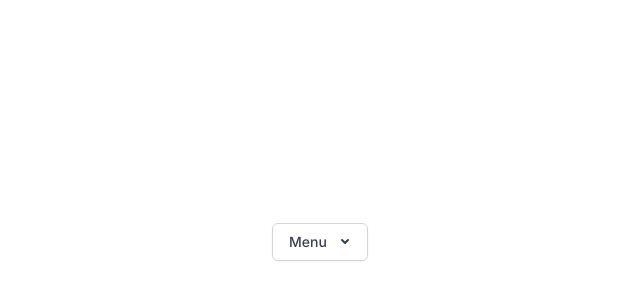
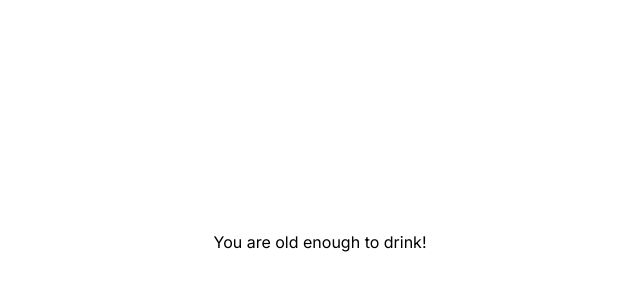
Before and after one commit to digimantra/DML-NPM-Packages, a React (Vite) app: page / in a window 1280 px wide. Shown: the part 158-458 px from the top of the page, without its empty margins (320-960 px from the left). Built offline with nearby package versions, Linux system fonts and the light colour scheme.

Commit message:
conditionals if-else

```diff
--- a/src/App.jsx
+++ b/src/App.jsx
@@ -1,315 +1,27 @@
-import { useState } from "react";
-import {Menu} from "./stories/Menu/Menu"
+import { If, Else, Then } from "./stories/Conditionals/Conditionals";
 
-// const title = [
-//   {
-// id:1,
-// name:"name",
-// },
-
-// {
-//   id:2,
-//   name:"Age"
-//   },
-
-//   {
-//     id:3,
-//     name:"email"
-//     },
-
-//     {
-//       id:4,
-//       name:"contact"
-//       },
-
-//       {
-//         id:5,
-//         name:"order"
-//         },
-
-//         {
-//           id:6,
-//           name:"price"
-//           },
-
-//           {
-
-//             id:7,
-//             name:"status"
-//           }
-// ];
-
-// const rows= [
-//   {
-//     key:1,
-//       name: "John",
-//       age: 30,
-//       email: "john@example.com",
-//       contact: "+1234567890",
-//       order: "ABC123",
-//       price: 50,
-//       status: "pending"
-//   },
-//   {
-
-//     key:2,
-//       name: "Alice",
-//       age: 25,
-//       email: "alice@example.com",
-//       contact: "+1987654321",
-//       order: "DEF456",
-//       price: 70,
-//       status: "completed"
-//   },
-//   {
-//     key:3,
-//       name: "Bob",
-//       age: 35,
-//       email: "bob@example.com",
-//       contact: "+1122334455",
-//       order: "GHI789",
-//       price: 100,
-//       status: "pending"
-//   },
-//   {
-//     key:4,
-//       name: "Julius",
-//       age: 38,
-//       email: "julius@example.com",
-//       contact: "+114253655",
-//       order: "GHI780",
-//       price: 130,
-//       status: "resolved"
-//   },
-//   {
-//     key:5,
-//       name: "Julius",
-//       age: 38,
-//       email: "julius@example.com",
-//       contact: "+114253655",
-//       order: "GHI780",
-//       price: 130,
-//       status: "resolved"
-//   },
-//   {
-//     key:6,
-//       name: "Julius",
-//       age: 38,
-//       email: "julius@example.com",
-//       contact: "+114253655",
-//       order: "GHI780",
-//       price: 130,
-//       status: "resolved"
-//   },
-//   {
-//     key:7,
-//       name: "Julius",
-//       age: 38,
-//       email: "julius@example.com",
-//       contact: "+114253655",
-//       order: "GHI780",
-//       price: 130,
-//       status: "resolved"
-//   },
-//   {
-//     key:8,
-//       name: "Julius",
-//       age: 38,
-//       email: "julius@example.com",
-//       contact: "+114253655",
-//       order: "GHI780",
-//       price: 130,
-//       status: "resolved"
-//   },
-//   {
-//     key:9,
-//       name: "Julius",
-//       age: 38,
-//       email: "julius@example.com",
-//       contact: "+114253655",
-//       order: "GHI780",
-//       price: 130,
-//       status: "resolved"
-//   },{
-//     key:10,
-//       name: "Julius",
-//       age: 38,
-//       email: "julius@example.com",
-//       contact: "+114253655",
-//       order: "GHI780",
-//       price: 130,
-//       status: "resolved"
-//   },{
-//     key:11,
-//       name: "Julius",
-//       age: 38,
-//       email: "julius@example.com",
-//       contact: "+114253655",
-//       order: "GHI780",
-//       price: 130,
-//       status: "resolved"
-//   },{
-//     key:12,
-//       name: "Julius",
-//       age: 38,
-//       email: "julius@example.com",
-//       contact: "+114253655",
-//       order: "GHI780",
-//       price: 130,
-//       status: "resolved"
-//   },{
-//     key:13,
-//       name: "Julius",
-//       age: 38,
-//       email: "julius@example.com",
-//       contact: "+114253655",
-//       order: "GHI780",
-//       price: 130,
-//       status: "resolved"
-//   },{
-//     key:14,
-//       name: "Julius",
-//       age: 38,
-//       email: "julius@example.com",
-//       contact: "+114253655",
-//       order: "GHI780",
-//       price: 130,
-//       status: "resolved"
-//   },{
-//     key:15,
-//       name: "Julius",
-//       age: 38,
-//       email: "julius@example.com",
-//       contact: "+114253655",
-//       order: "GHI780",
-//       price: 130,
-//       status: "resolved"
-//   },{
-//     key:16,
-//       name: "Julius",
-//       age: 38,
-//       email: "julius@example.com",
-//       contact: "+114253655",
-//       order: "GHI780",
-//       price: 130,
-//       status: "resolved"
-//   }
-// ];
-
-
-//For menu
-
-
-//For Charts
-// const lineChartData = {
-//   labels:["Jan", "Feb", "Mar", "Apr", "May", "Jun", "Jul", "Aug", "Sep", "Oct", "Nov", "Dec"],
-//   datasets: [
-//     {
-//       label: "Product1",
-//       data: [100, 200, 300, 200, 150, 500, 600,300, 200, 150, 500, 600], // Added data point for Sunday
-//       borderColor: "red",
-//       backgroundColor: "red",
-//       stack: 'Stack 1',
-//     },
-//     {
-//       label: "Product2",
-//       data: [200, 300, 250, 100, 150, 600, 400,200, 300, 250, 100, 150,], // Added data point for Sunday
-//       borderColor: "blue",
-//       backgroundColor: "blue",
-//       stack: 'Stack 2',
-//     },
-
-//     {
-//       label: "Product3",
-//       data: [350, 150, 400, 200, 500, 300, 450, 250, 350, 200, 300, 250], // Different data values
-//       borderColor: "teal",
-//       backgroundColor: "teal",
-//       stack: 'Stack 3',
-//     }
-
-//   ]
-// };
-
-
-// For notifications
-// const data = [
-//   {
-//     id: 1,
-//     notificationContent: "A new user has been registered",
-//     dateTime: "Apr 09, 2024 12:52:18"
-//   },
-//   {
-//     id: 2,
-//     notificationContent: "Your account has been updated",
-//     dateTime: "Apr 10, 2024 09:20:45"
-//   },
-//   {
-//     id: 3,
-//     notificationContent: "You have a new message",
-//     dateTime: "Apr 11, 2024 15:10:32"
-//   },
-//   {
-//     id: 4,
-//     notificationContent: "Payment received",
-//     dateTime: "Apr 12, 2024 17:30:00"
-//   },
-//   {
-//     id: 5,
-//     notificationContent: "Reminder: Webinar tomorrow",
-//     dateTime: "Apr 13, 2024 10:00:00"
-//   },
-//   {
-//     id: 6,
-//     notificationContent: "Your subscription expires soon",
-//     dateTime: "Apr 14, 2024 14:45:00"
-//   },
-//   {
-//     id: 7,
-//     notificationContent: "New feature released: Dark mode",
-//     dateTime: "Apr 15, 2024 08:00:00"
-//   }
-// ];
 
 
 
 const App = () => {
-  const menuItems = [
-    {
-      title: 'Home',
-    },
-    {
-      title: 'Services',
-      submenu: [
-        {
-          title: 'Service 1',
-        },
-        {
-          title: 'Service 2',
-        },
-      ],
-    },
-    {
-      title: 'About Us',
-    },
-  ];
+  // Example age and drinkingAge
+  const age = 28;
+  const drinkingAge = 21;
 
+  const condition = age >=drinkingAge
 
   return (
     <div className="flex items-center justify-center h-screen">
-    <Menu title="Menu" items={menuItems}/>
-
+      <If condition={condition}>
+        <Then>
+          <div>You are old enough to drink!</div>
+        </Then>
+        <Else>
+          <div>You are not old enough to drink.</div>
+        </Else>
+      </If>
     </div>
   );
 };
 
 export default App;
-
-
-
-    {/* <Table rows={rows} titles={title}/> */}
-    {/* <Carousel items={DATA} {...args}/> */}
-    {/* <Menu menu={dropMenu} show={show} setShow={setShow}/> */}
-    {/* <Icons name="driver" filled fill="#000" height="30" width="30" /> */}
-    {/* <Chart data={lineChartData} title="Sale" type="bar"/> */}
-
-    {/* <Actions list={list} show={show} position="left" setShow={handleToggleAction} customButton={button}/> */}
--- /dev/null
+++ b/src/stories/Conditionals/Conditionals.jsx
@@ -0,0 +1,90 @@
+import PropTypes from "prop-types";
+import React, { Fragment } from "react";
+
+
+
+// Function to resolve condition
+const getConditionResult = (condition) => {
+    const conditionResult = Boolean(
+      typeof condition === "function" ? condition() : condition
+    );
+
+    return conditionResult;
+};
+
+
+//To check if function has than or catch method
+const isFunction=(input)=> {
+    return typeof input === 'function';
+  }
+
+const hasThen= (input)=>{
+    return Reflect.has(input, 'then') && isFunction(input.then);
+  }
+
+const hasCatch = (input) =>{
+    return Reflect.has(input, 'catch') && isFunction(input.catch);
+  }
+
+  /**
+   * Verify if an object is a promise.
+   */
+const isThenable=(input)=> {
+    if (typeof input !== 'object' || input === null) return false;
+    return input instanceof Promise || (input !== Promise.prototype && hasThen(input) && hasCatch(input));
+  }
+
+// If Component
+const If = ({ condition, children }) => {
+
+
+  if (isThenable(condition)) {
+ condition.then((value) => {
+      console.log('Resolved:', value);
+    }).catch((error) => {
+      console.error('Rejected:', error);
+    });
+  } else {
+    console.error('Not a thenable object');
+  }
+
+
+  const conditionResult = getConditionResult(condition);
+
+
+  return (
+    <Fragment>
+      {React.Children.toArray(children).find(
+        (c) => (c.type !== Else) !== !conditionResult
+      ) || null}
+    </Fragment>
+  );
+};
+
+If.propTypes = {
+  condition: PropTypes.oneOfType([
+    PropTypes.bool,
+    PropTypes.func // Allow condition to be a function
+  ]).isRequired,
+  children: PropTypes.node.isRequired,
+};
+
+// Then Component
+const Then = ({ children }) => {
+  return <Fragment>{children}</Fragment>;
+};
+
+Then.propTypes = {
+  children: PropTypes.node.isRequired,
+};
+
+// Else Component
+const Else = ({ children }) => {
+  return <Fragment>{children}</Fragment>;
+};
+
+Else.propTypes = {
+  children: PropTypes.node.isRequired,
+};
+
+export { If, Else, Then };
--- a/src/stories/Notifications/Notifications.jsx
+++ b/src/stories/Notifications/Notifications.jsx
@@ -40,19 +40,20 @@ const [ show, setShow] = useState(false)
 
   return (
 
+
   <div className="relative">
         {/* TOP NOTIFICATION INDICATOR */}
-    <div onClick={()=> setShow(!show)} className="mt-0.5 relative w-fit  cursor-pointer">
-
-        {!allRead &&(
-         <div className="absolute p-1 bg-red-500 rounded-full left-2"></div>
-        )}
+    <div onClick={()=> setShow(!show)} className="mt-0.5 relative cursor-pointer">
 
         {icon}
     </div>
 
+    {!allRead &&(
+         <div className="absolute p-1 bg-red-500 rounded-full top-0 left-5"></div>
+    )}
 
-    <div className={`${show ? "": "hidden"} absolute z-10 top-8 -translate-x-6  w-72 h-auto px-4 bg-[#fafbff] shadow-lg rounded-lg`}>
+
+    <div className={`${show ? "": "hidden"} absolute z-10 top-8 -translate-x-2  w-80 h-auto px-4 bg-[#fafbff] shadow-lg rounded-lg`}>
       {/* Notifications heading */}
       <div className="flex items-center justify-between py-3.5 px-2">
         <div className="font-medium text-xs leading-4">Notifications</div>
@@ -71,7 +72,7 @@ const [ show, setShow] = useState(false)
 
 
           <div className={`flex items-start gap-2 ${
-          readStatus[el.id] ? "bg-gray-50" : "bg-gray-200"
+          readStatus[el.id] ? "bg-white" : "bg-gray-100"
         } cursor-pointer p-2 rounded-md`}>
 
           <svg width="14" height="16" viewBox="0 0 14 16" fill="none" xmlns="http://www.w3.org/2000/svg">
```
Also changed, not shown: 1 other file (tests, documents, lock files or other folders).
